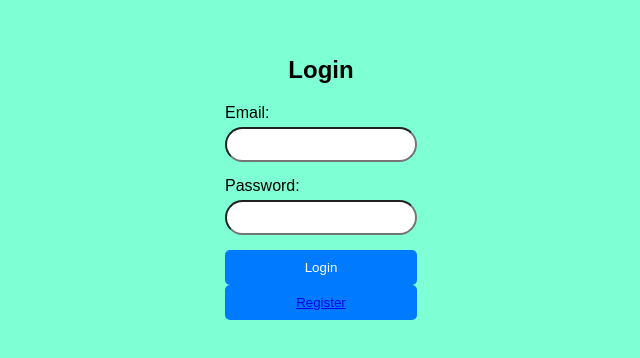
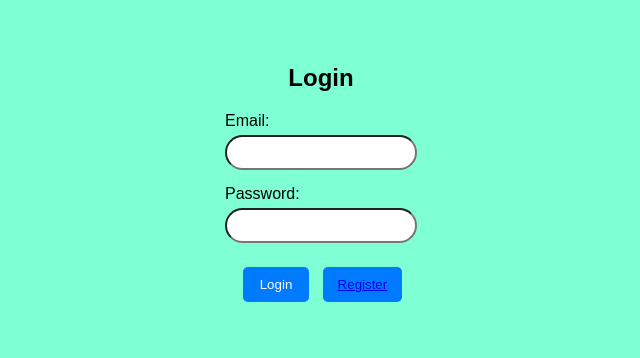
Before and after one commit to Ranjan1501/chatkaro, a React (Create React App) app in the folder client/: page /signin in a window 1280 px wide. Shown: the part 222-580 px from the top of the page, without its empty margins (319-959 px from the left). Built offline with nearby package versions, Linux system fonts and the light colour scheme.

Commit message:
Update login css

```diff
--- a/client/src/pages/Register/Login.css
+++ b/client/src/pages/Register/Login.css
@@ -44,8 +44,21 @@ button {
   cursor: pointer;
   width: 100%;
   max-width: 300px;
+  outline: none;
+  margin-left: 5%;
+  margin-right: 3%;
+}
+button Link{
+  text-decoration: none
+;
 }
 
 button:hover {
   background-color: #0056b3;
 }
+.btn-container{
+  display: flex;
+  justify-content: center;
+  margin-top: 10px;
+  padding: 5%;
+}
```
